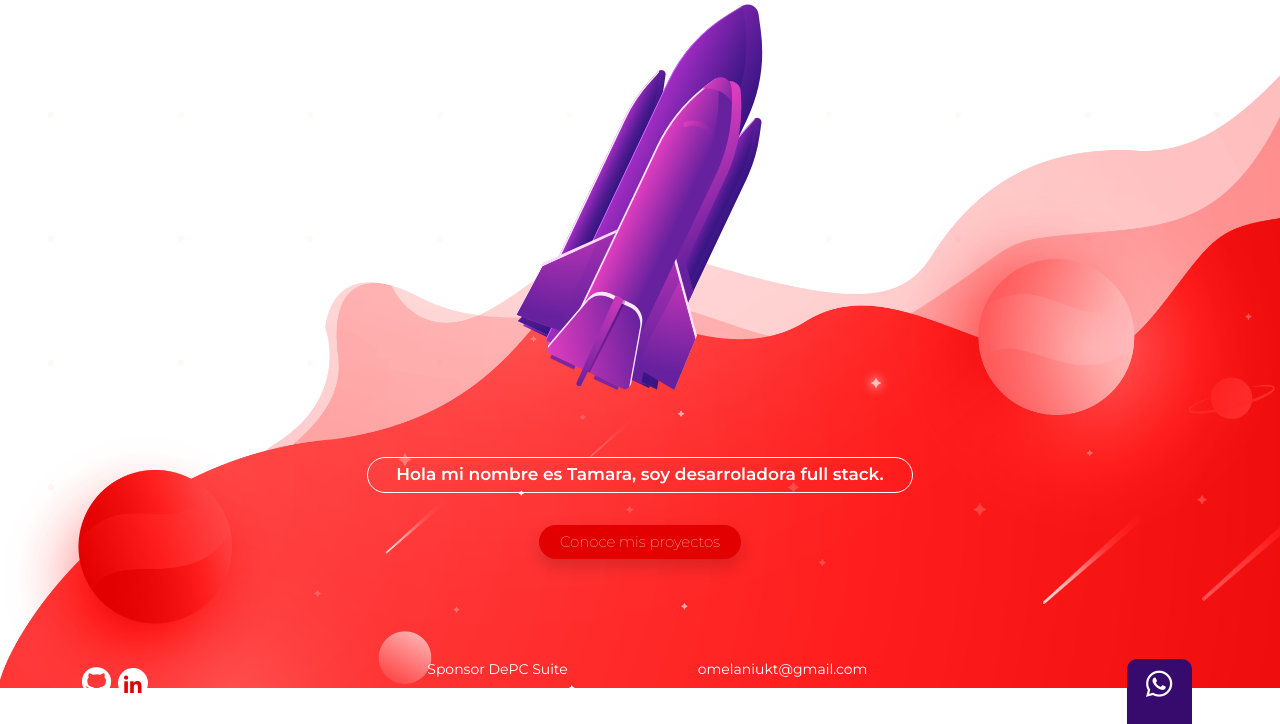
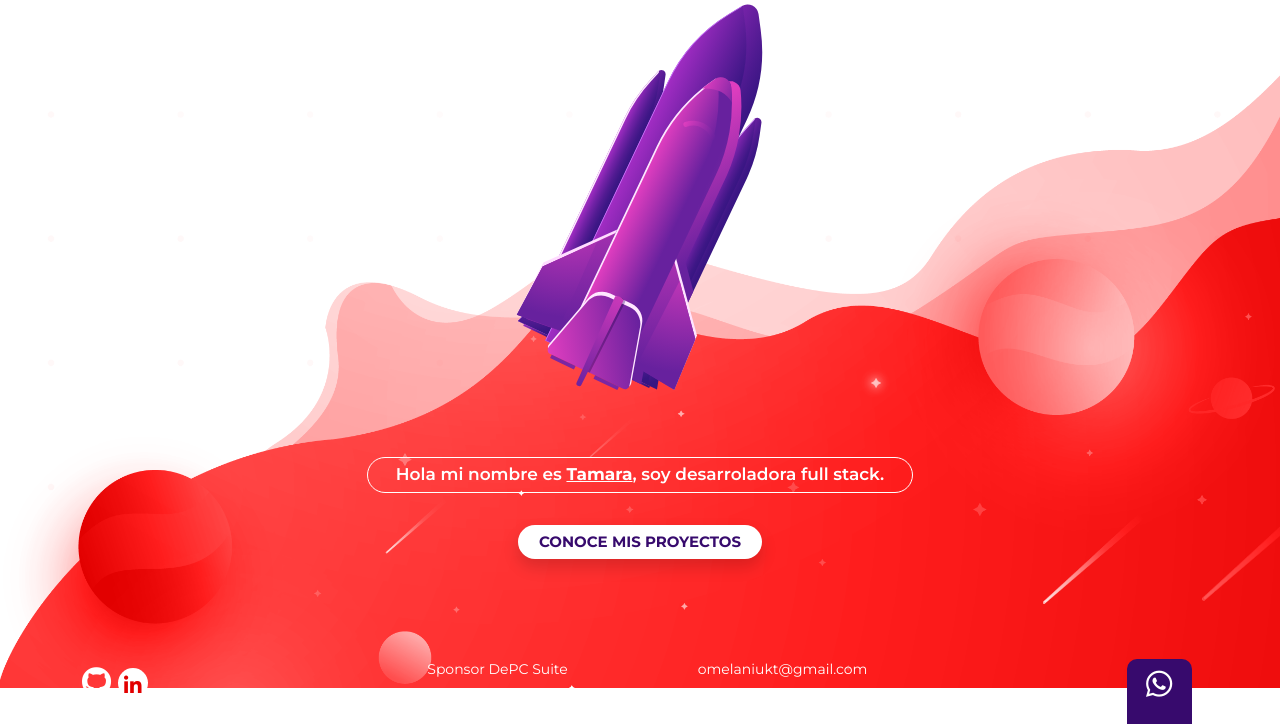
Before and after one commit to tamara-o1995/Portafolio, a PHP site: page / in a window 1280 px wide. Shown: the part 81-805 px from the top of the page. Run offline with PHP 8.4, Linux system fonts and the light colour scheme.

Commit message:
cambios en index.html

```diff
--- a/css/estilos.css
+++ b/css/estilos.css
@@ -256,3 +256,19 @@
     .p-1 {
         padding: .25rem!important;
     }
+
+    .conocer-proyectos {
+        background-color: white;
+        color: #370A6D;
+        font-size: 15px;
+        /* font-weight: bold; */
+        border-radius: 20px;
+        padding: 5px 20px;
+        font-weight: bold;
+        text-transform: uppercase! important;
+    }
+
+    .tamara {
+        font-weight: bold;
+        text-decoration: underline;
+    }
--- a/index.html
+++ b/index.html
@@ -55,13 +55,13 @@
             <div class="row">
                 <div class="col-12 col-sm-6 my-4 mt-sm-5 text-center offset-sm-3 mb-3">
                     <div class="presentacion">
-                        <p class="p-1">Hola mi nombre es Tamara, soy desarroladora full stack.</p>
+                        <p class="p-1">Hola mi nombre es <span class="tamara">Tamara</span>, soy desarroladora full stack.</p>
                     </div>
                 </div>
             </div>
             <div class="row">
                 <div class="col-12 text-center">
-                    <a href="proyectos.html" class="btn shadow">Conoce mis proyectos</a>
+                    <a href="proyectos.html" class="conocer-proyectos btn shadow">Conoce mis proyectos</a>
                 </div>
             </div>
 
```
